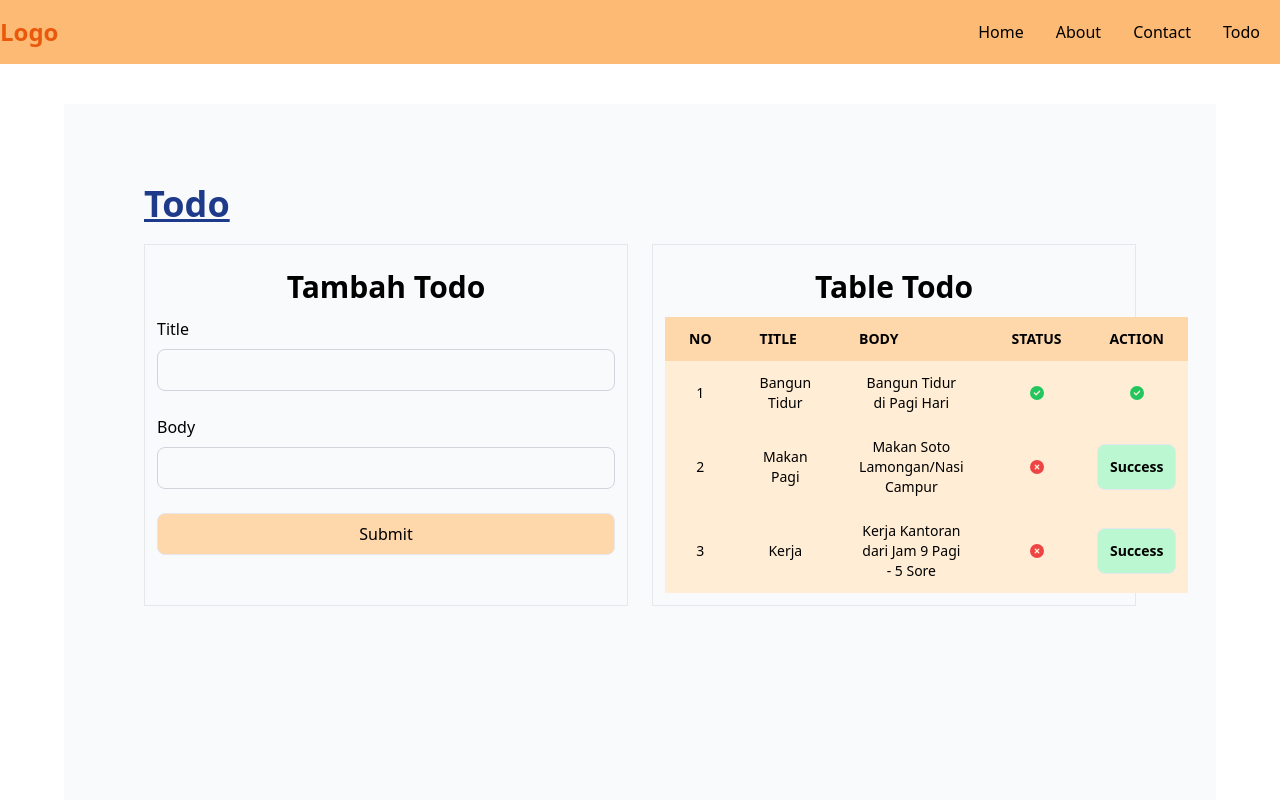
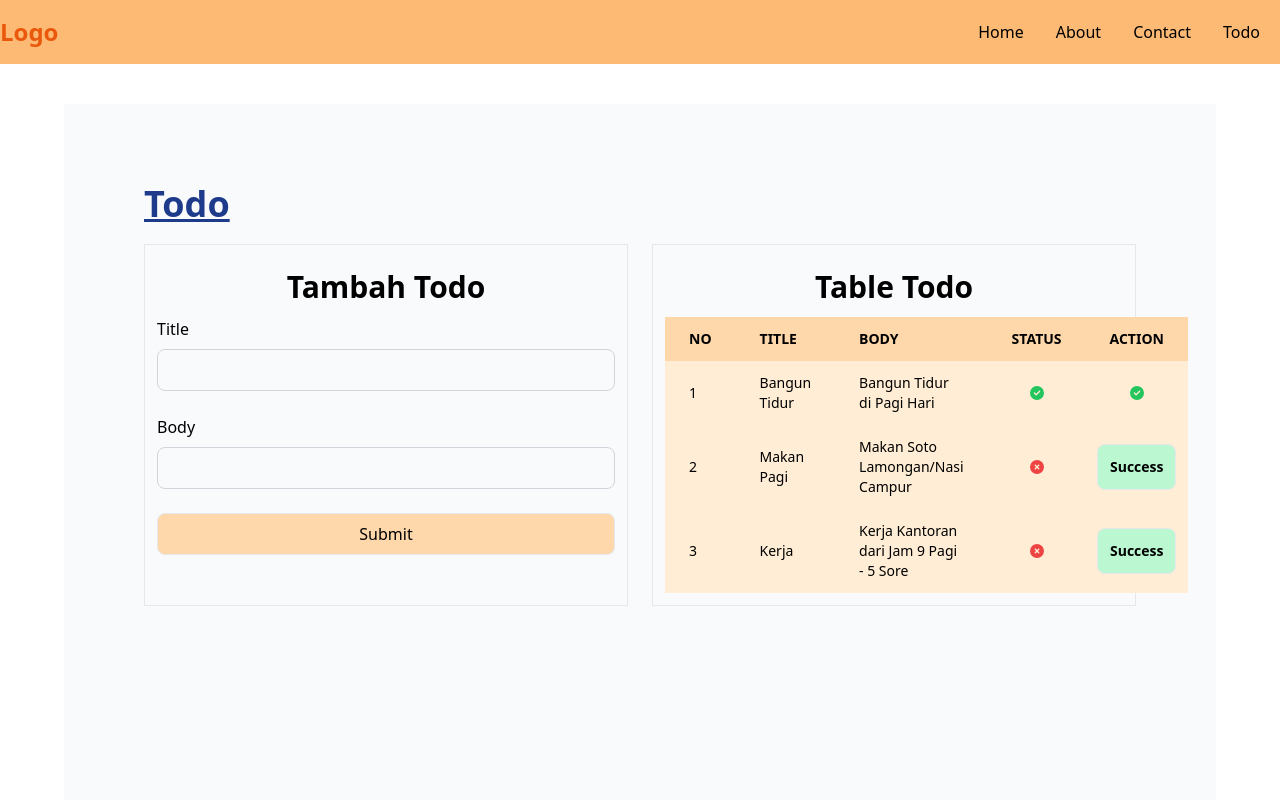
Before and after one commit to sayamelonk/ReactJS-Pemula, a React (Vite) app: page /todo in a window 1280 px wide. Shown: the top 800 px of the page. Built offline with nearby package versions, Linux system fonts and the light colour scheme.

Commit message:
Conditional Rendering

```diff
--- a/src/page/TodoView.jsx
+++ b/src/page/TodoView.jsx
@@ -82,13 +82,13 @@ const TodoView = () => {
                 </th>
               </tr>
             </thead>
-            <tbody className="bg-orange-100 text-center">
+            <tbody className="bg-orange-100 text-left">
               {todoList.map((todo) => (
                 <tr key={todo.id}>
                   <td className="px-6 py-3">{todo.id}</td>
                   <td className="px-6 py-3">{todo.title}</td>
                   <td className="px-6 py-3">{todo.body}</td>
-                  <td className="px-6 py-3">
+                  <td className="px-6 py-3 text-center">
                     {todo.isComplete ? (
                       <FontAwesomeIcon
                         icon={faCheckCircle}
@@ -101,7 +101,7 @@ const TodoView = () => {
                       />
                     )}
                   </td>
-                  <td>
+                  <td className="text-center">
                     {todo.isComplete ? (
                       <span>
                         <FontAwesomeIcon
```
